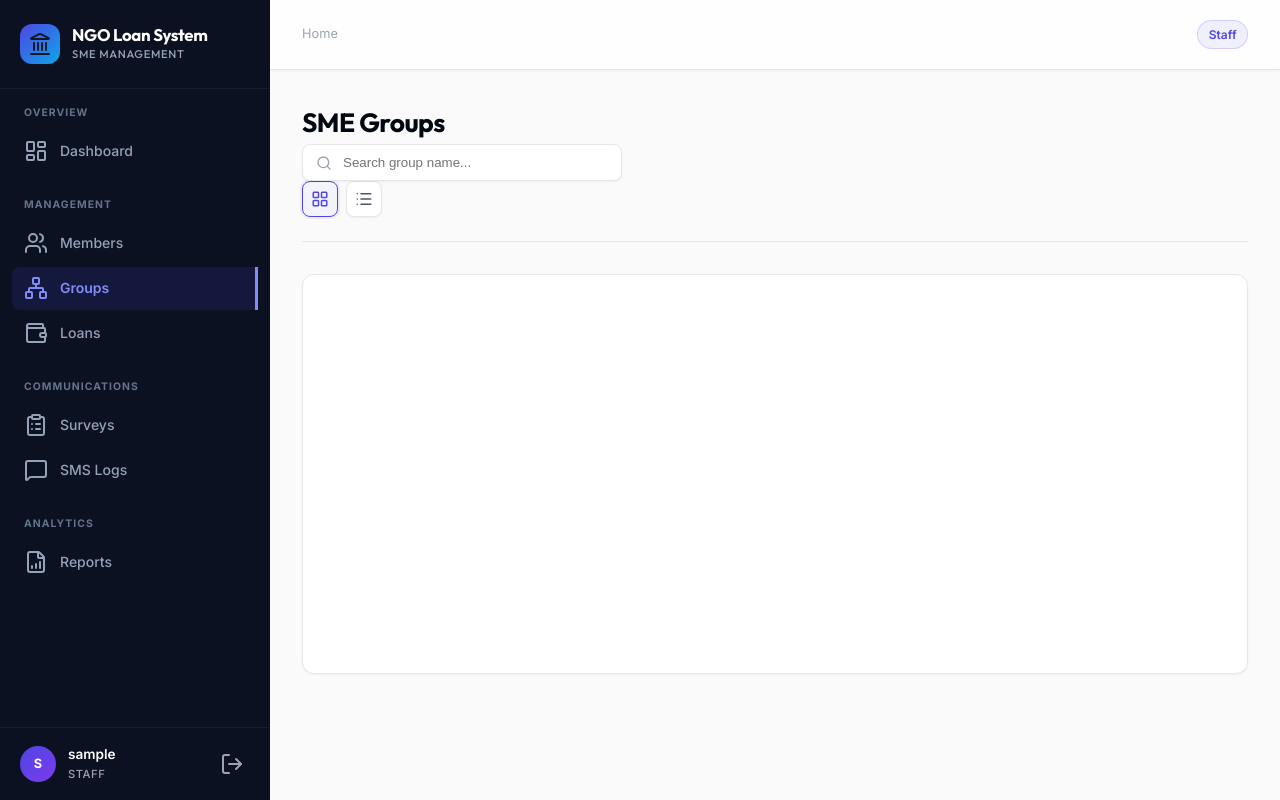
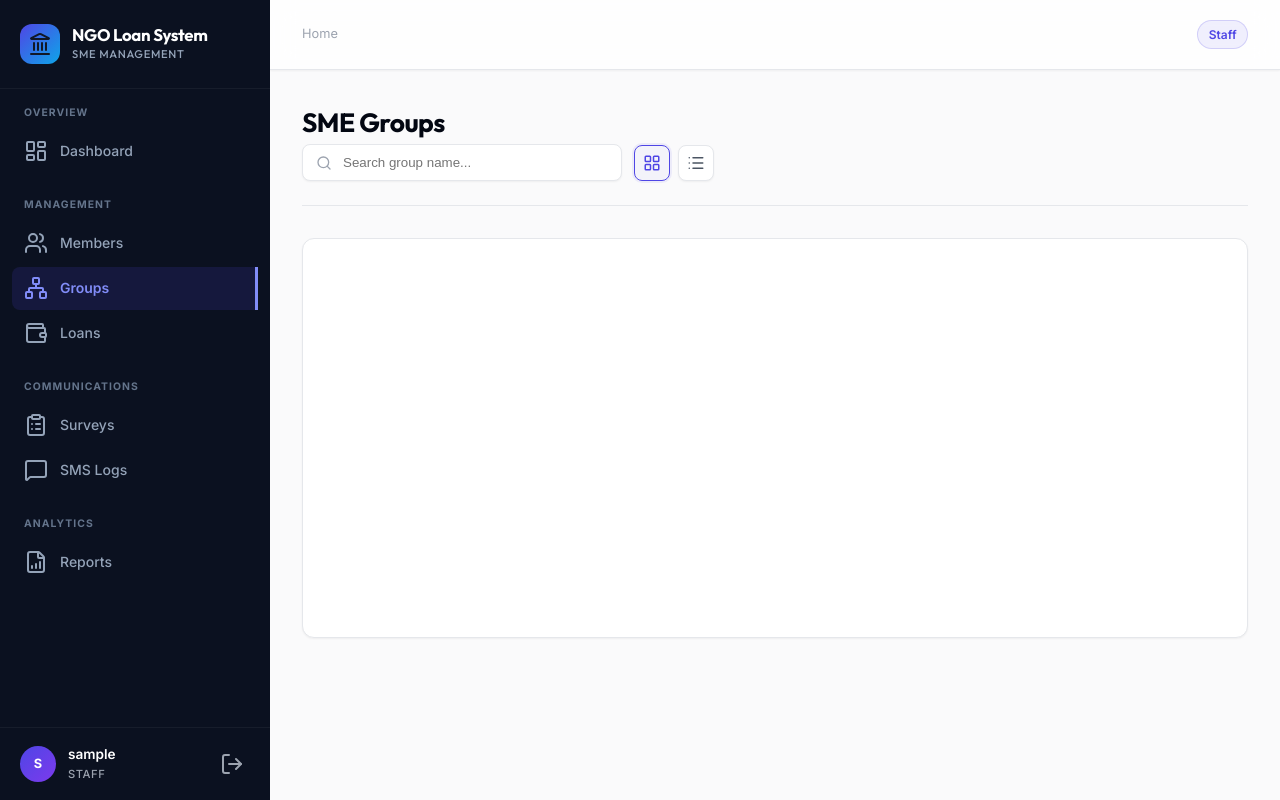
Before and after one commit to markfranci/ngo-sms-loan-system, a Flask app: page /groups/ in a window 1280 px wide. Run offline with Flask 3, Linux system fonts and the light colour scheme; the visitor is signed in with stand-in values (Sample User, id 1); data that the repository does not hold is empty.

Commit message:
Redesigned the buttons layout

```diff
--- a/app/static/css/main.css
+++ b/app/static/css/main.css
@@ -1800,7 +1800,10 @@ h1, h2, h3, h4, h5, h6 {
 }
 
 .odoo-breadcrumb {
-  display: contents; /* Allows h2 and buttons to participate in control-panel flexbox */
+  display: flex;
+  align-items: center;
+  gap: 16px;
+  margin-right: auto;
 }
 .odoo-breadcrumb h2 {
   margin: 0;
@@ -1808,23 +1811,23 @@ h1, h2, h3, h4, h5, h6 {
   font-weight: 700;
   color: var(--text-heading);
   letter-spacing: -0.02em;
-  flex-grow: 1; /* Pushes the following elements to the right */
-  min-width: 200px;
-}
-.odoo-breadcrumb .btn {
-  order: 3;
-  margin-left: 0 !important;
+}
+
+.odoo-actions {
+  display: flex;
+  align-items: center;
+  gap: 12px;
+  flex-wrap: wrap;
 }
 
 .odoo-search-container {
   position: relative;
-  flex-grow: 0;
+  flex-grow: 1;
   width: 100%;
   max-width: 320px;
   margin: 0;
   display: flex;
   align-items: stretch;
-  order: 2;
 }
 .odoo-search-bar { width: 100%; padding: 10px 16px 10px 40px; border: 1px solid var(--color-border); border-radius: var(--radius-sm); background-color: var(--color-surface); color: var(--text-primary); transition: all 0.2s; box-shadow: var(--shadow-sm); }
 .odoo-search-bar:focus { outline: none; border-color: var(--color-primary); box-shadow: 0 0 0 3px var(--color-primary-glow); }
@@ -1836,7 +1839,6 @@ h1, h2, h3, h4, h5, h6 {
   display: flex;
   gap: 8px;
   margin-left: 0;
-  order: 4;
 }
 .odoo-view-btn { background: var(--color-surface); border: 1px solid var(--color-border); padding: 8px; cursor: pointer; color: var(--text-secondary); border-radius: var(--radius-sm); transition: all 0.2s; box-shadow: var(--shadow-sm); display: flex; align-items: center; justify-content: center; }
 .odoo-view-btn:hover { background: var(--color-surface-2); color: var(--text-primary); }
--- a/app/templates/groups/index.html
+++ b/app/templates/groups/index.html
@@ -9,11 +9,8 @@
 <div class="odoo-control-panel">
   <div class="odoo-breadcrumb">
     <h2>SME Groups</h2>
-    {% if current_user.role == 'admin' %}
-    <a href="{{ url_for('groups.create') }}" class="btn btn-sm btn-primary" style="margin-left:15px;">New Group</a>
-    {% endif %}
   </div>
-
+  <div class="odoo-actions">
     <div class="odoo-search-container">
       <i data-lucide="search" class="odoo-search-icon" style="width: 16px; height: 16px;"></i>
       <input type="text" id="search-input" class="odoo-search-bar" placeholder="Search group name..." onkeyup="if(event.key === 'Enter') loadData()">
@@ -26,6 +23,11 @@
       <button class="odoo-view-btn" onclick="switchView('list')" id="btn-view-list" title="List View">
         <i data-lucide="list" style="width: 18px; height: 18px;"></i>
       </button>
+    </div>
+
+    {% if current_user.role == 'admin' %}
+    <a href="{{ url_for('groups.create') }}" class="btn btn-primary" style="height: 100%;"><i data-lucide="plus" style="width:16px;height:16px;margin-right:4px;"></i> New Group</a>
+    {% endif %}
   </div>
 </div>
 
--- a/app/templates/loans/index.html
+++ b/app/templates/loans/index.html
@@ -11,6 +11,7 @@
     <h2>Loan Assessments</h2>
   </div>
 
+  <div class="odoo-actions">
     <div class="odoo-search-container">
     <i data-lucide="search" class="odoo-search-icon" style="width: 16px; height: 16px;"></i>
     <input type="text" id="search-input" class="odoo-search-bar" placeholder="Search applicant..." onkeyup="if(event.key === 'Enter') loadData()">
@@ -43,6 +44,7 @@
       <button class="odoo-view-btn" onclick="switchView('kanban')" id="btn-view-kanban" title="Kanban View">
         <i data-lucide="layout-grid" style="width: 18px; height: 18px;"></i>
       </button>
+    </div>
   </div>
 </div>
 
--- a/app/templates/members/index.html
+++ b/app/templates/members/index.html
@@ -11,6 +11,7 @@
     <h2>Members</h2>
   </div>
 
+  <div class="odoo-actions">
     <div class="odoo-search-container">
     <i data-lucide="search" class="odoo-search-icon" style="width: 16px; height: 16px;"></i>
     <input type="text" id="search-input" class="odoo-search-bar" placeholder="Search by name, phone, or ID..." onkeyup="if(event.key === 'Enter') loadData()">
@@ -46,6 +47,7 @@
       <button class="odoo-view-btn" onclick="switchView('kanban')" id="btn-view-kanban" title="Kanban View">
         <i data-lucide="layout-grid" style="width: 18px; height: 18px;"></i>
       </button>
+    </div>
   </div>
 </div>
 
--- a/app/templates/reports/index.html
+++ b/app/templates/reports/index.html
@@ -11,6 +11,7 @@
     <h2>Reporting</h2>
   </div>
 
+  <div class="odoo-actions">
     <div class="odoo-search-container">
     <i data-lucide="search" class="odoo-search-icon" style="width: 16px; height: 16px;"></i>
     <input type="text" id="search-input" class="odoo-search-bar" placeholder="Search..." onkeyup="if(event.key === 'Enter') loadData()">
@@ -82,6 +83,7 @@
       <button class="odoo-view-btn" onclick="switchView('graph')" id="btn-view-graph" title="Graph View">
         <i data-lucide="bar-chart-2" style="width: 18px; height: 18px;"></i>
       </button>
+    </div>
   </div>
 </div>
 
--- a/app/templates/surveys/index.html
+++ b/app/templates/surveys/index.html
@@ -9,9 +9,9 @@
 <div class="odoo-control-panel">
   <div class="odoo-breadcrumb">
     <h2>Survey Templates</h2>
-    <a href="{{ url_for('surveys.create') }}" class="btn btn-sm btn-primary" style="margin-left:15px;">New Survey</a>
   </div>
 
+  <div class="odoo-actions">
     <div class="odoo-search-container">
       <i data-lucide="search" class="odoo-search-icon" style="width: 16px; height: 16px;"></i>
       <input type="text" id="search-input" class="odoo-search-bar" placeholder="Search survey title..." onkeyup="if(event.key === 'Enter') loadData()">
@@ -24,6 +24,9 @@
       <button class="odoo-view-btn" onclick="switchView('list')" id="btn-view-list" title="List View">
         <i data-lucide="list" style="width: 18px; height: 18px;"></i>
       </button>
+    </div>
+
+    <a href="{{ url_for('surveys.create') }}" class="btn btn-primary" style="height: 100%;"><i data-lucide="plus" style="width:16px;height:16px;margin-right:4px;"></i> New Survey</a>
   </div>
 </div>
 
```
Lines whose indentation alone changed are shown as unchanged.
